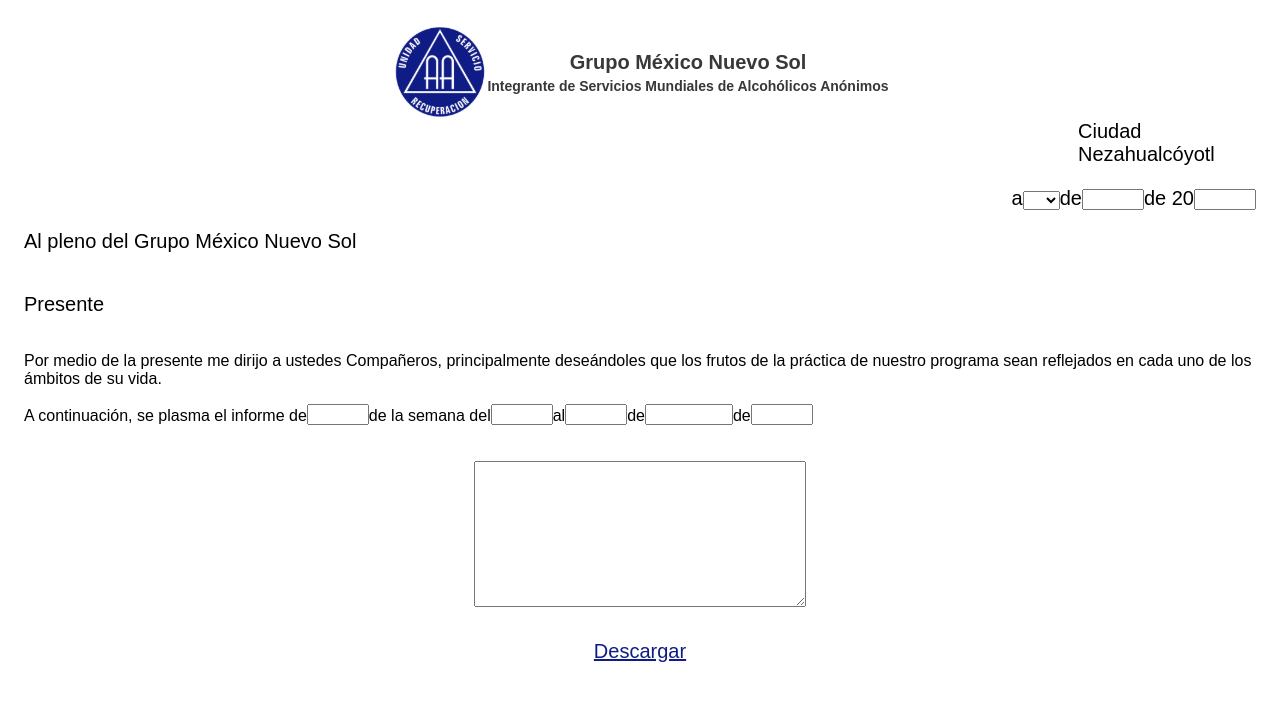
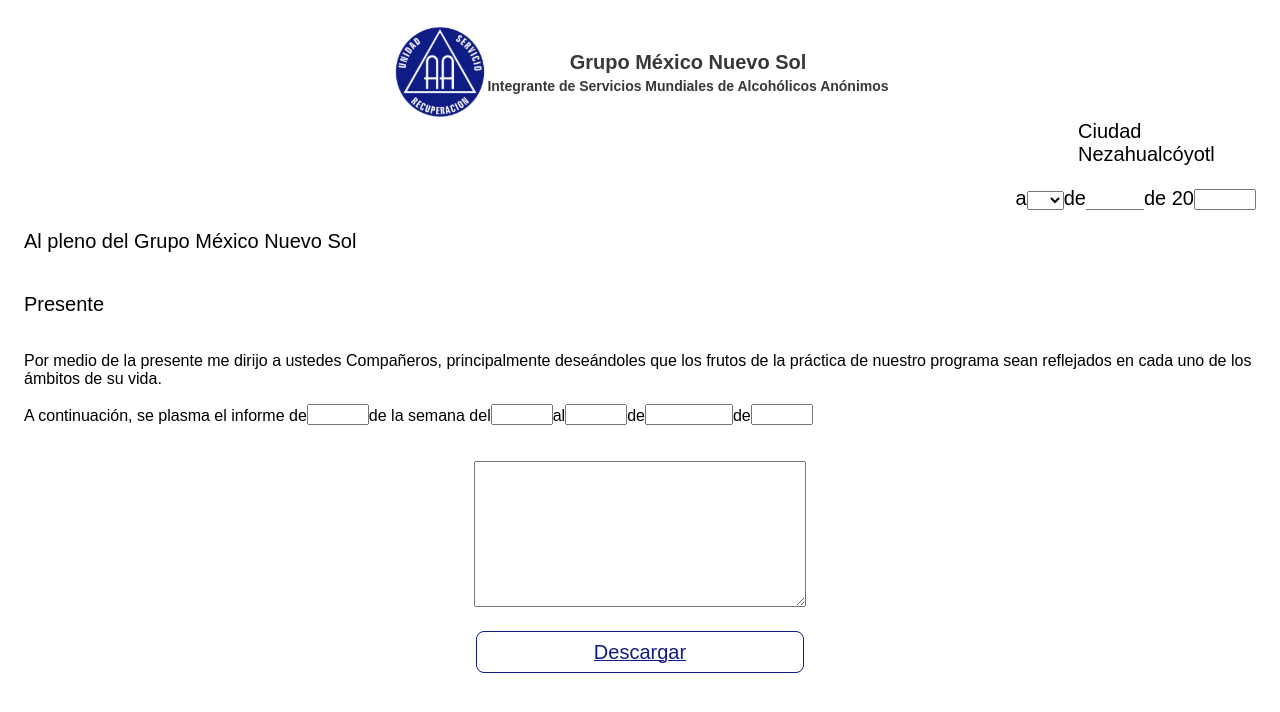
Before and after one commit to Lariicsa/minuta-aa, a Vue app: page / in a window 1280 px wide. Shown: the top 712 px of the page. Built offline with nearby package versions, Linux system fonts and the light colour scheme.

Commit message:
border select

```diff
--- a/src/components/FormAA.vue
+++ b/src/components/FormAA.vue
@@ -27,7 +27,7 @@
 
       <div class="flex w-auto items-end justify-start">
         <label>de</label>
-        <input v-model="dateMonth" type="number" class="w-[54px]" />
+        <input v-model="dateMonth" type="number" class="w-[54px] border border-b-1 border-t-0 border-l-0 border-r-0" />
       </div>
 
       <div class="flex w-auto items-end justify-start">
@@ -82,9 +82,13 @@
 	</div>
 	<div class="flex justify-start mt-6">
 		<a
-			class="text-[20px] text-blue print:hidden flex flex-col justify-center items-center bg-white text-blue rounded-lg hover:bg-blue hover:text-white w-[326px] h-[40px]"
+			class="text-[20px] text-blue print:hidden flex flex-col justify-center items-center bg-white border-blue border border-solid rounded-lg hover:bg-blue hover:text-white w-[326px] h-[40px] decoration-0"
 			href="javascript:window.print();"
 			>Descargar</a
 		>
 	</div>
 </template>
+
+
+
+st
```
